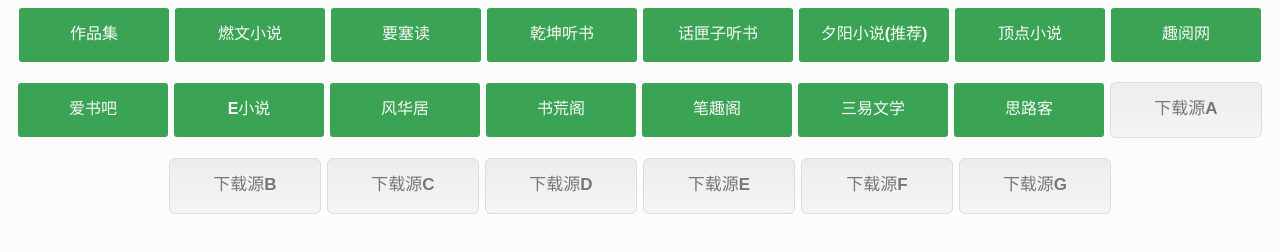
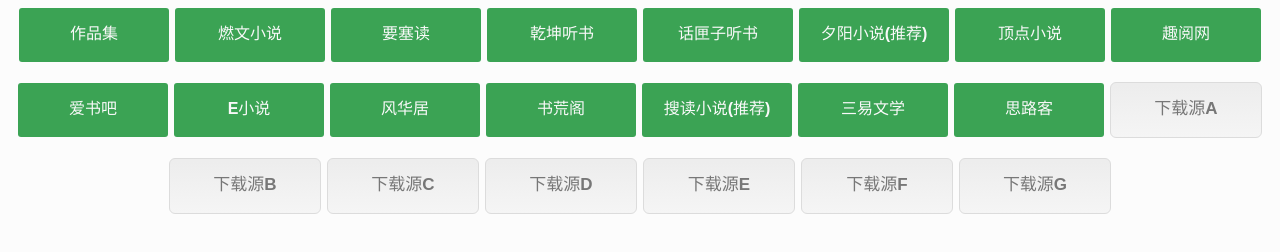
Before and after one commit to dianliang521/zhuye0.5, a plain HTML site: page index.html in a window 1280 px wide. Drawn offline with Linux system fonts and the light colour scheme.

Commit message:
Update index.html

```diff
--- a/index.html
+++ b/index.html
@@ -222,7 +222,7 @@ body {
 
 <a href="https://m.shuhuangge.org/" class="rowtop1">书荒阁</a>
 
-<a href="https://m.biquyun.com/" class="rowtop1">笔趣阁</a>
+<a href="https://m.soduso.com/" class="rowtop1">搜读小说(推荐)</a>
 
 <a href="http://m.31wxw8.com/" class="rowtop1">三易文学</a>
 
```
